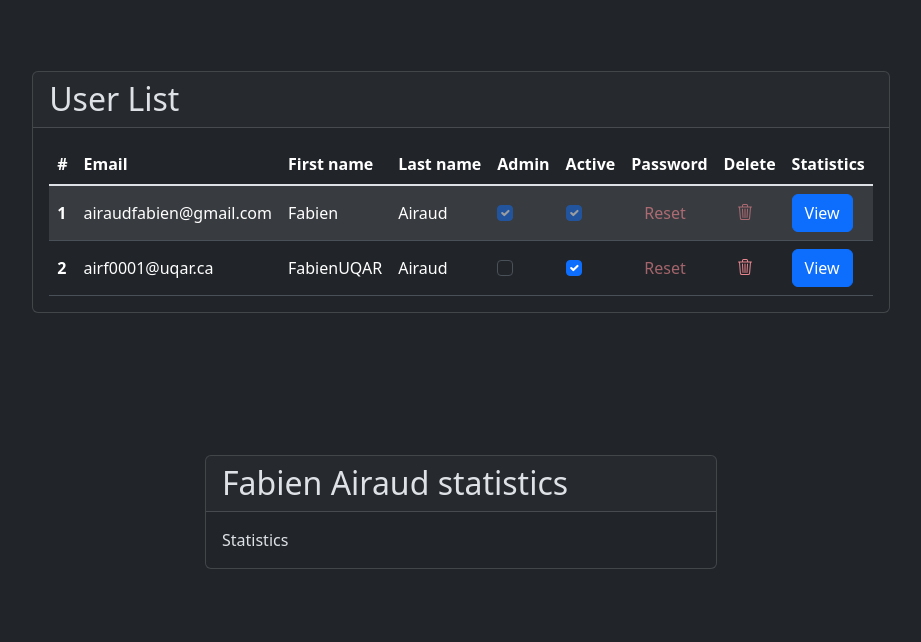
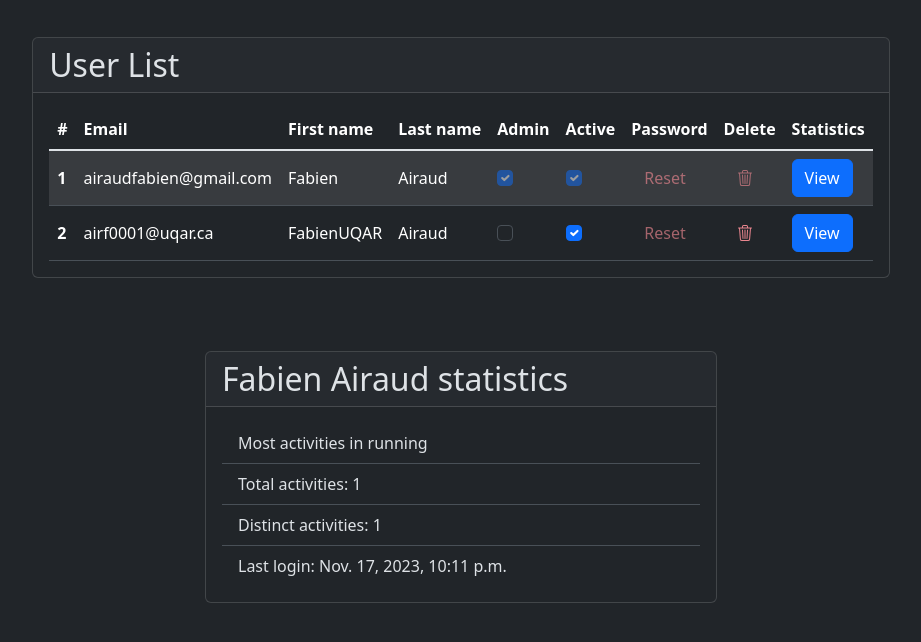
Before and after one commit to Fabien-Airaud/TrackMyMoves, a Django app: page /TrackMyMoves/usersAdmin/1 in a window 1280 px wide. Shown: the part 66-708 px from the top of the page, without its empty margins (179-1100 px from the left). Run offline with Django 4.2, Linux system fonts and the light colour scheme; a user stored in the database is signed in; data comes from the database, SQL or seed files in the repository.

Commit message:
Display account stats

```diff
--- a/backend/track_my_moves/templates/track_my_moves/userStats.html
+++ b/backend/track_my_moves/templates/track_my_moves/userStats.html
@@ -1,6 +1,19 @@
-<div class="card m-2" style="min-width: 30%; width: 40%">
+<div class="card m-2" style="min-width: 320px; width: 40%">
     <h2 class="card-header">{{currentAccount.first_name}} {{currentAccount.last_name}} statistics</h2>
     <div class="card-body">
-        Statistics
+        <ul class="list-group list-group-flush">
+            <li class="list-group-item">
+                {% if currentStats.mostActivities %}Most activities in {{currentStats.mostActivities}}{% else %}No activities{% endif %}
+            </li>
+            <li class="list-group-item">
+                Total activities: {% if currentStats.totalActivities %}{{currentStats.totalActivities}}{% else %}0{% endif %}
+            </li>
+            <li class="list-group-item">
+                Distinct activities: {% if currentStats.distinctActivities %}{{currentStats.distinctActivities}}{% else %}0{% endif %}
+            </li>
+            <li class="list-group-item">
+                Last login: {{currentStats.lastLogin}}
+            </li>
+        </ul>
     </div>
 </div>
```
